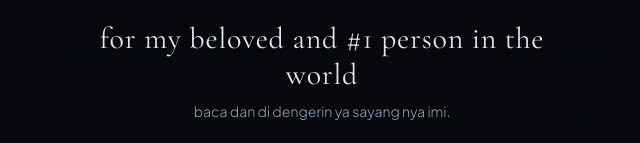
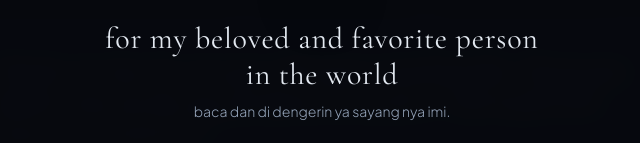
Before and after one commit to kaydenaldv28/alyn, a plain HTML site: page index.html in a window 1280 px wide. Shown: the part 334-477 px from the top of the page, without its empty margins (318-958 px from the left). Drawn offline with nearby package versions, Linux system fonts and the light colour scheme.

Commit message:
Update index.html

```diff
--- a/index.html
+++ b/index.html
@@ -94,7 +94,7 @@
                 <i data-lucide="headphones" class="w-8 h-8"></i>
             </div>
             <div class="space-y-2">
-                <h2 class="font-serif text-2xl md:text-3xl text-slate-200 tracking-wide">for my beloved and #1 person in the world</h2>
+                <h2 class="font-serif text-2xl md:text-3xl text-slate-200 tracking-wide">for my beloved and favorite person in the world</h2>
                 <p class="text-xs md:text-sm text-slate-400 font-light">baca dan di dengerin ya sayang nya imi.</p>
             </div>
             <button id="btnEnter" class="px-8 py-3.5 rounded-full glass-panel border border-slate-600/40 text-slate-200 text-sm tracking-wider uppercase hover:border-slate-400 hover:bg-slate-800/80 transition-all duration-300 shadow-lg hover:shadow-cyan-900/20 active:scale-95">
```
